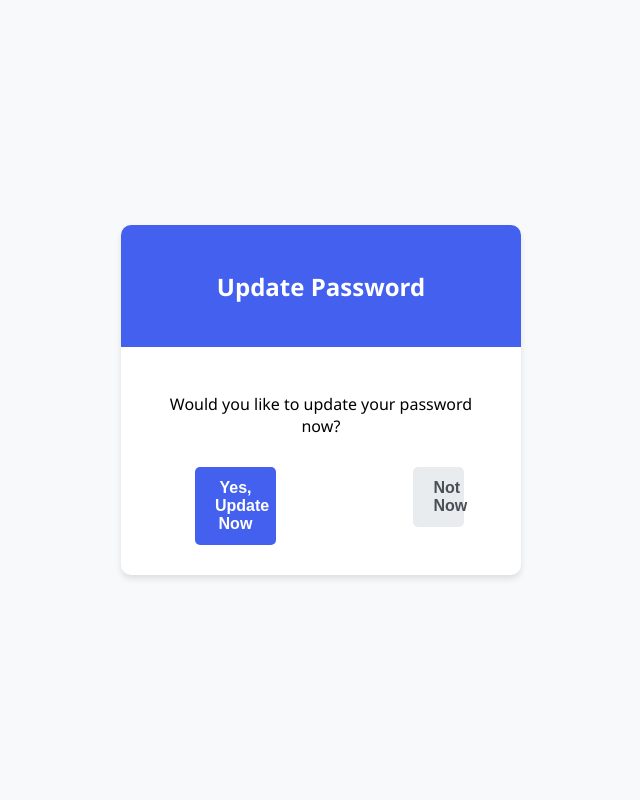
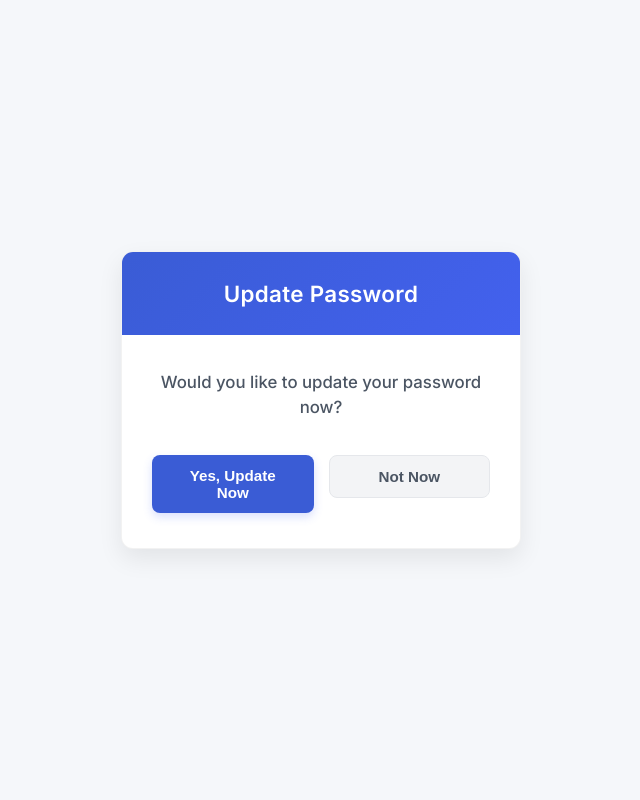
Before and after one commit to sujanboseb/dashboarsd-login, a Flask app: page /password-update-alert in a window 1280 px wide. Shown: the whole page, without its empty margins (319-959 px from the left). Run offline with Flask 3, Linux system fonts and the light colour scheme; the visitor is signed in with stand-in values (Sample User, id 1).

Commit message:
Update password_updation_alert.html

```diff
--- a/templates/password_updation_alert.html
+++ b/templates/password_updation_alert.html
@@ -5,61 +5,146 @@
     <meta name="viewport" content="width=device-width, initial-scale=1.0">
     <title>Update Password</title>
     <style>
-        /* Basic styling - you can enhance later */
+
+@import url('https://fonts.googleapis.com/css2?family=Inter:wght@300;400;500;600;700&display=swap');
+
+        * {
+  box-sizing: border-box;
+  margin: 0;
+  padding: 0;
+}
+
 body {
-            font-family: 'Segoe UI', Tahoma, Geneva, Verdana, sans-serif;
-            background-color: #f8f9fa;
+  font-family: 'Inter', -apple-system, BlinkMacSystemFont, 'Segoe UI', Roboto, Oxygen, Ubuntu, Cantarell, sans-serif;
+  background-color: #f5f7fa;
   display: flex;
   justify-content: center;
   align-items: center;
   min-height: 100vh;
   margin: 0;
+  color: #333;
+  line-height: 1.5;
 }
 
 .container {
   width: 400px;
-            background-color: white;
-            border-radius: 10px;
-            box-shadow: 0 4px 6px rgba(0, 0, 0, 0.1);
+  background-color: #ffffff;
+  border-radius: 12px;
+  box-shadow: 0 10px 25px rgba(0, 0, 0, 0.08);
   overflow: hidden;
+  transition: all 0.3s ease;
+  border: 1px solid rgba(0, 0, 0, 0.05);
 }
 
 .header {
-            background-color: #4361ee;
+  background: linear-gradient(135deg, #3a5cd5 0%, #4361ee 100%);
   padding: 25px 30px;
   text-align: center;
   color: white;
+  position: relative;
+}
+
+.header h2 {
+  font-weight: 600;
+  font-size: 1.4rem;
+  letter-spacing: 0.3px;
+  margin: 0;
 }
 
 .content {
-            padding: 30px;
+  padding: 35px 30px;
   text-align: center;
+}
+
+.content p {
+  color: #4b5563;
+  font-size: 1.05rem;
+  margin-bottom: 10px;
+  font-weight: 500;
 }
 
 .button-group {
   display: flex;
   justify-content: space-between;
-            margin-top: 30px;
+  margin-top: 35px;
+  gap: 15px;
+}
+
+form {
+  width: 48%;
 }
 
 .button {
+  width: 100%;
   padding: 12px 20px;
   border: none;
-            border-radius: 5px;
-            font-size: 1rem;
+  border-radius: 8px;
+  font-size: 0.95rem;
   font-weight: 600;
   cursor: pointer;
-            width: 48%;
+  transition: all 0.2s ease;
+  outline: none;
+  display: inline-flex;
+  justify-content: center;
+  align-items: center;
 }
 
 .primary-button {
-            background-color: #4361ee;
+  background-color: #3a5cd5;
   color: white;
+  box-shadow: 0 4px 10px rgba(67, 97, 238, 0.2);
+}
+
+.primary-button:hover {
+  background-color: #2b4bc8;
+  transform: translateY(-2px);
+  box-shadow: 0 6px 15px rgba(67, 97, 238, 0.25);
+}
+
+.primary-button:active {
+  transform: translateY(0);
 }
 
 .secondary-button {
-            background-color: #e9ecef;
-            color: #495057;
+  background-color: #f3f4f6;
+  color: #4b5563;
+  border: 1px solid #e5e7eb;
+}
+
+.secondary-button:hover {
+  background-color: #e5e7eb;
+  color: #374151;
+}
+
+/* Add responsive styles */
+@media (max-width: 480px) {
+  .container {
+    width: 90%;
+    max-width: 380px;
+  }
+
+  .content {
+    padding: 25px 20px;
+  }
+
+  .button-group {
+    flex-direction: column;
+    gap: 12px;
+  }
+
+  form {
+    width: 100%;
+  }
+}
+
+/* Add subtle animations */
+@keyframes fadeIn {
+  from { opacity: 0; transform: translateY(10px); }
+  to { opacity: 1; transform: translateY(0); }
+}
+
+.container {
+  animation: fadeIn 0.4s ease-out;
 }
     </style>
 </head>
```
Lines whose indentation alone changed are shown as unchanged.
